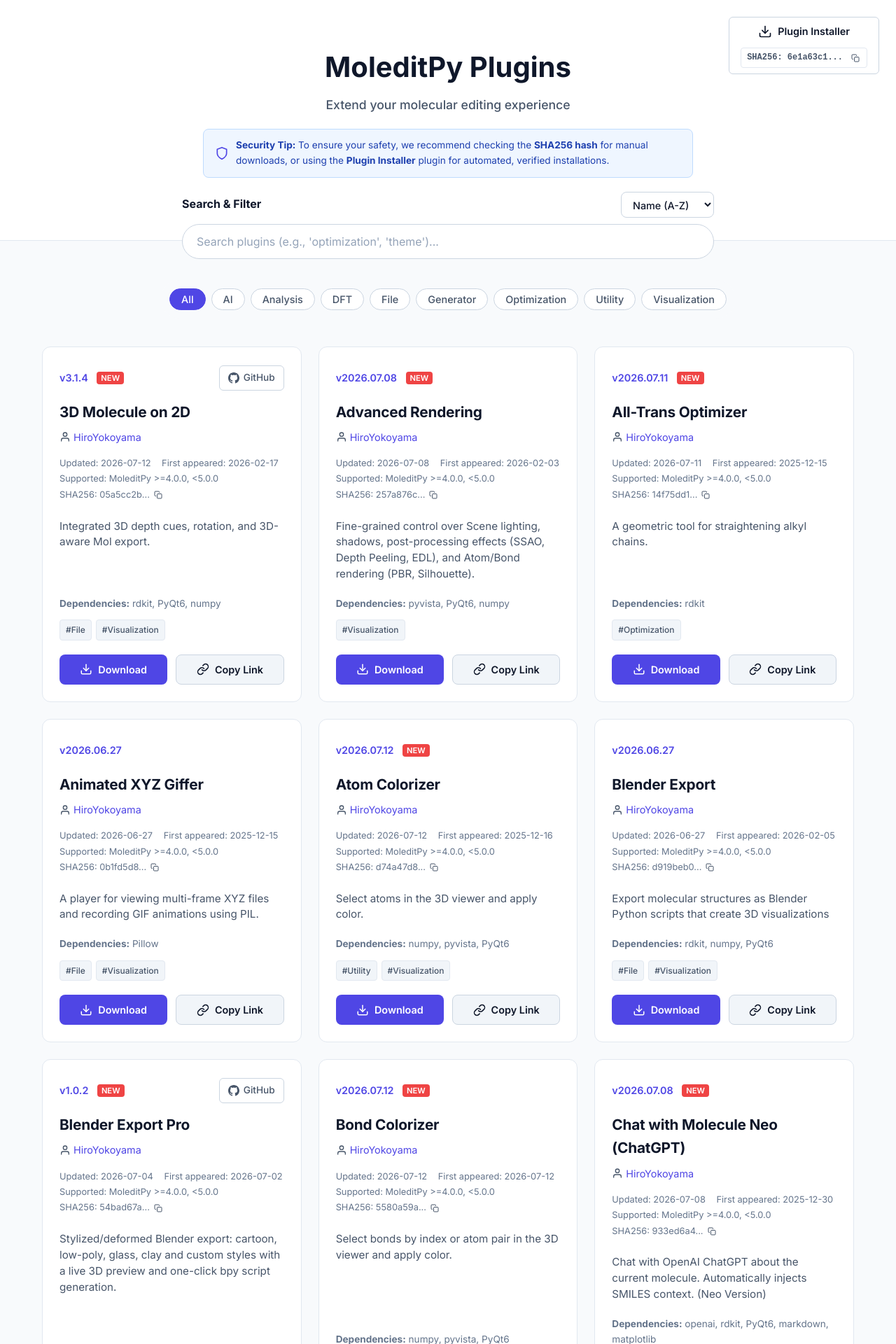
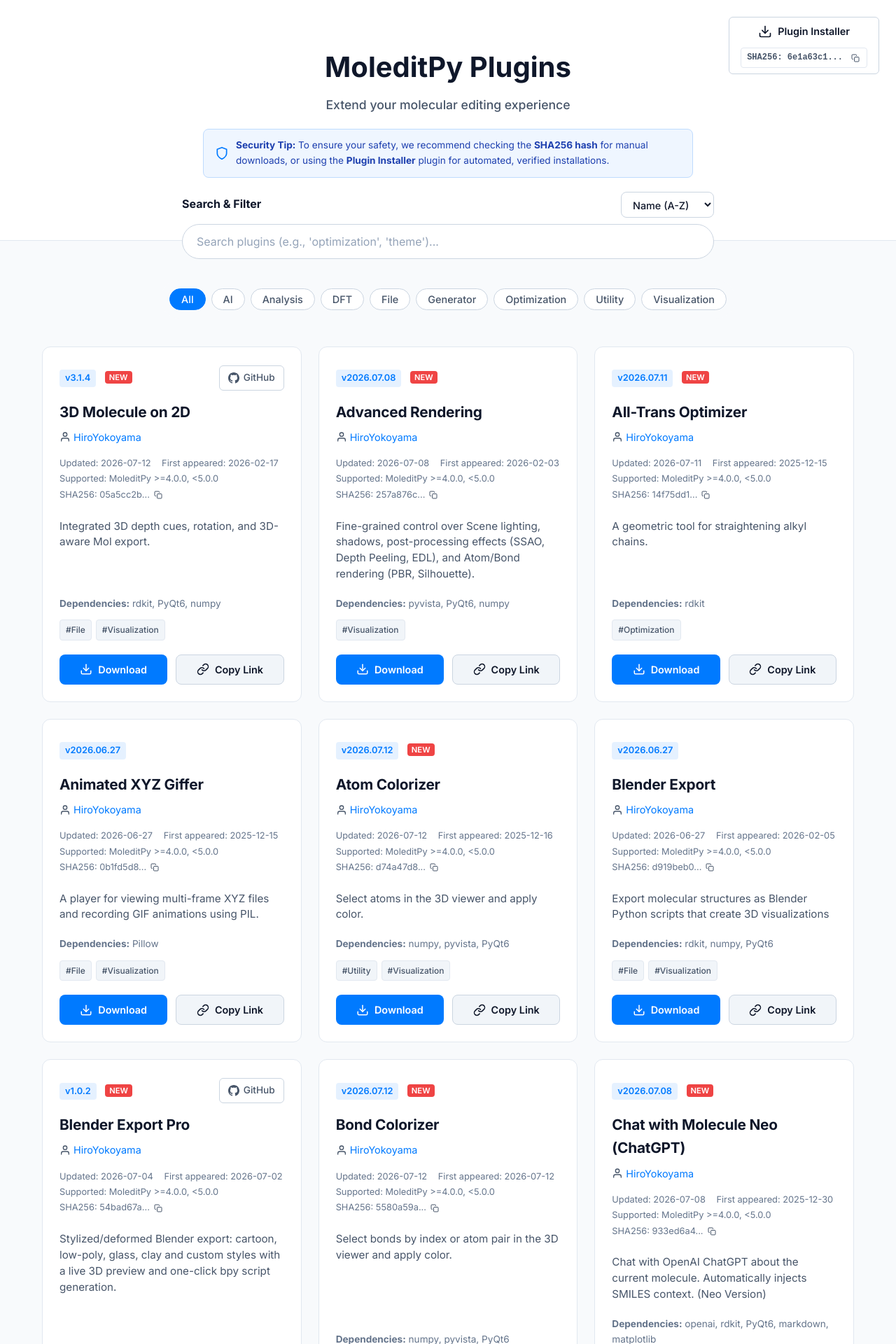
Before and after one commit to HiroYokoyama/moleditpy-plugins, a Jekyll site: the page explorer/index.html, which Jekyll copies as it is, in a window 1280 px wide. Shown: the top 1920 px of the page at 70% size. Built offline with Jekyll 4.4.1, drawn with Linux system fonts in a browser that asks for light colours.

Commit message:
style: change highlight to original blue, highlight version tag background

```diff
--- a/explorer/index.html
+++ b/explorer/index.html
@@ -17,8 +17,8 @@
             --text-main: #0f172a;
             --text-sub: #475569;
             --text-muted: #94a3b8;
-            --primary: #4f46e5;
-            --primary-hover: #4338ca;
+            --primary: #007aff;
+            --primary-hover: #0056b3;
             --secondary: #f1f5f9;
             --secondary-hover: #e2e8f0;
             --border-radius: 12px;
@@ -197,9 +197,13 @@
         }
 
         .plugin-version {
+            background: rgba(0, 122, 255, 0.1);
             color: var(--primary);
-            font-size: 0.9rem;
+            font-size: 0.8rem;
             font-weight: 600;
+            padding: 2px 8px;
+            border-radius: 4px;
+            display: inline-block;
         }
 
         .plugin-title {
```
